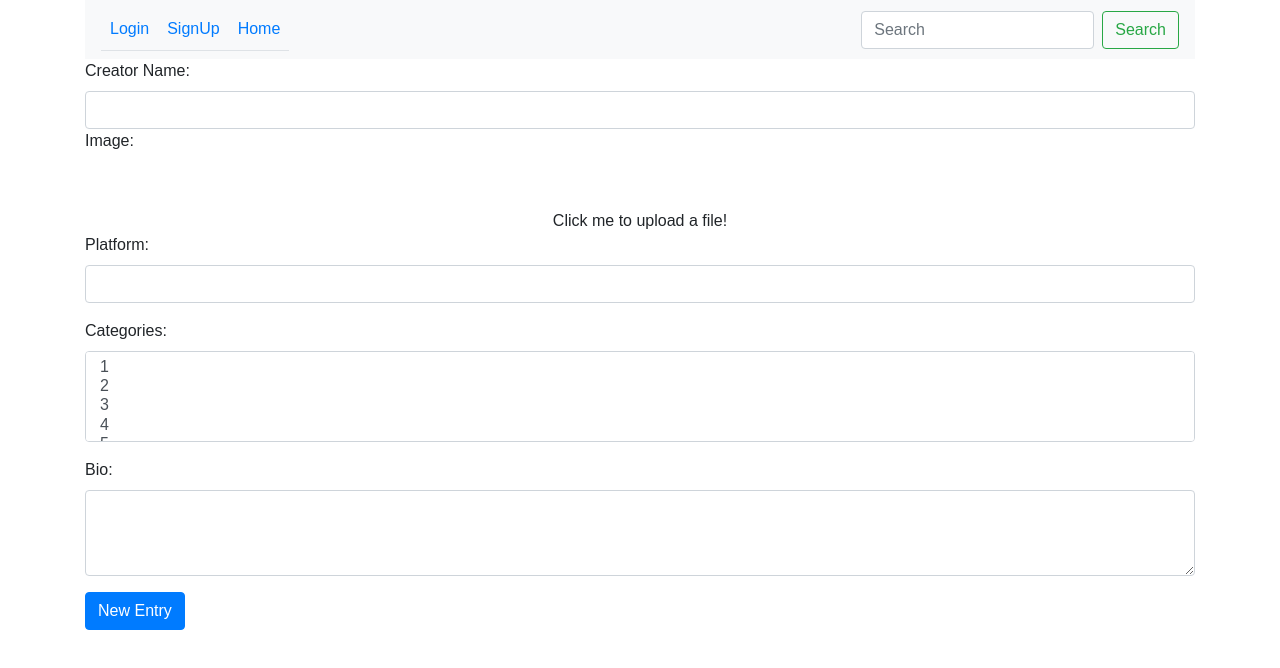
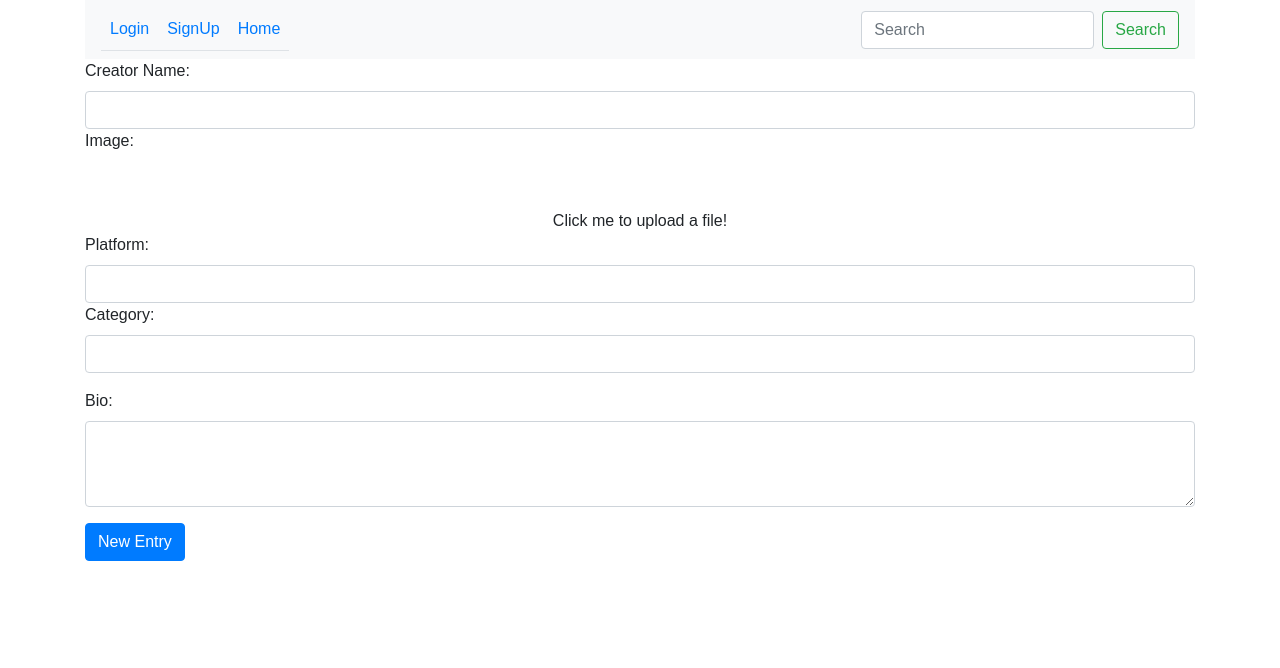
Before and after one commit to 81Jeremiah/content-creator-database, a React (Create React App) app in the folder client/: page /new in a window 1280 px wide. Shown: the top 668 px of the page. Built offline with nearby package versions, Linux system fonts and the light colour scheme.

Commit message:
have form redirectto home after informaiton is entered

```diff
--- a/client/src/components/creators/CreatorForm.js
+++ b/client/src/components/creators/CreatorForm.js
@@ -1,7 +1,7 @@
 import React, { Component } from 'react';
 import {Button,Form, FormGroup, ControlLabel, FormControl} from 'react-bootstrap'
 import Dropzone from 'react-dropzone'
-import ImageUploader from "./ImageUploader"
+import { withRouter, Redirect } from 'react-router-dom'
 import { connect } from 'react-redux'
 // import { withRouter, Redirect } from 'react-router-dom'
 import { createCreator } from '../../actions/creatorActions'
@@ -15,13 +15,10 @@ class CreatorForm extends Component {
     this.state = {
       creator_name: "",
       image: null,
-      preview: null,
       platform: "",
       bio: "",
-      videos: [],
-      category: [],
-      collabsWith: []
-
+      category: "",
+      redirect: false
     }
 
   }
@@ -47,22 +44,23 @@ class CreatorForm extends Component {
      const creator= new FormData();
      creator.append('[creator]creator_name', this.state.creator_name)
      creator.append('[creator]image', this.state.image)
-
+     creator.append('[creator]platform', this.state.platform)
+     creator.append('[creator]bio', this.state.bio)
+     creator.append('[creator]category', this.state.category)
 
      this.props.createCreator(creator)
+
      this.setState({
-       creator_name: "",
-       image: null,
-       preview: null,
-       platform: "",
-       bio: "",
-       videos: [],
-       categories: [],
-       collabsWith: []
+       redirect: true
      })
    }
 
    render() {
+     if (this.state.redirect === true){
+       this.setState({
+         redirect: false})
+       return <Redirect to="/" />
+     }
      return(
     <Form onSubmit={this.handleSubmit}>
       <Form.Group controlId="exampleForm.ControlInput1">
@@ -83,20 +81,14 @@ class CreatorForm extends Component {
         </div>
 
       <Form.Label>Platform:</Form.Label>
-    <Form.Control type="text" name="platform" value={this.state.platform} onChange={this.handleChange}/>
+      <Form.Control type="text" name="platform" value={this.state.platform} onChange={this.handleChange}/>
+
+      <Form.Label>Category:</Form.Label>
+      <Form.Control type="text" name="category" value={this.state.category} onChange={this.handleChange}/>
 
       </Form.Group>
 
-      <Form.Group controlId="exampleForm.ControlSelect2">
-        <Form.Label>Categories:</Form.Label>
-        <Form.Control as="select" multiple name="categories" value={this.state.categories} onChange={this.handleChange}>
-          <option>1</option>
-          <option>2</option>
-          <option>3</option>
-          <option>4</option>
-          <option>5</option>
-        </Form.Control>
-      </Form.Group>
+
       <Form.Group controlId="exampleForm.ControlTextarea1">
         <Form.Label>Bio:</Form.Label>
         <Form.Control as="textarea" rows="3" name="bio" value={this.state.bio} onChange={this.handleChange}/>
```
